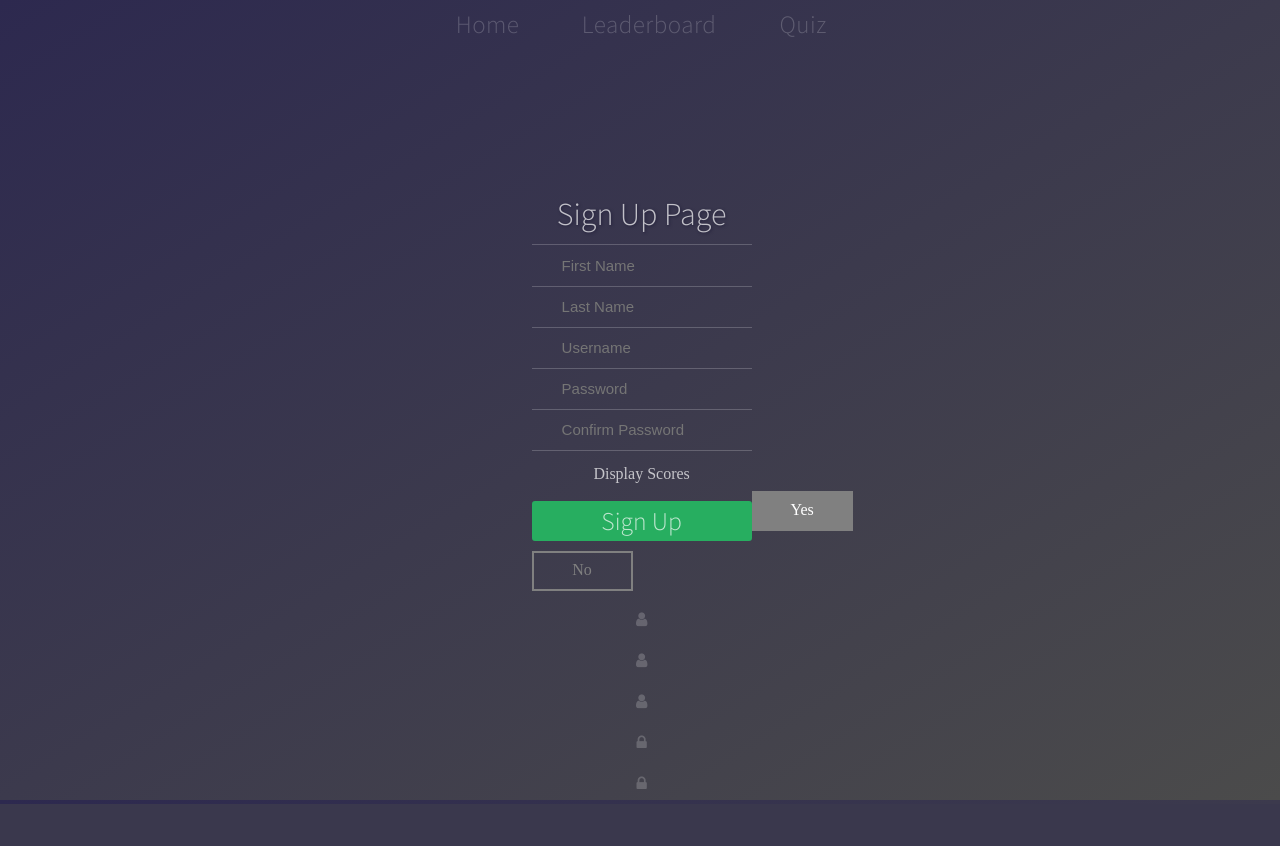
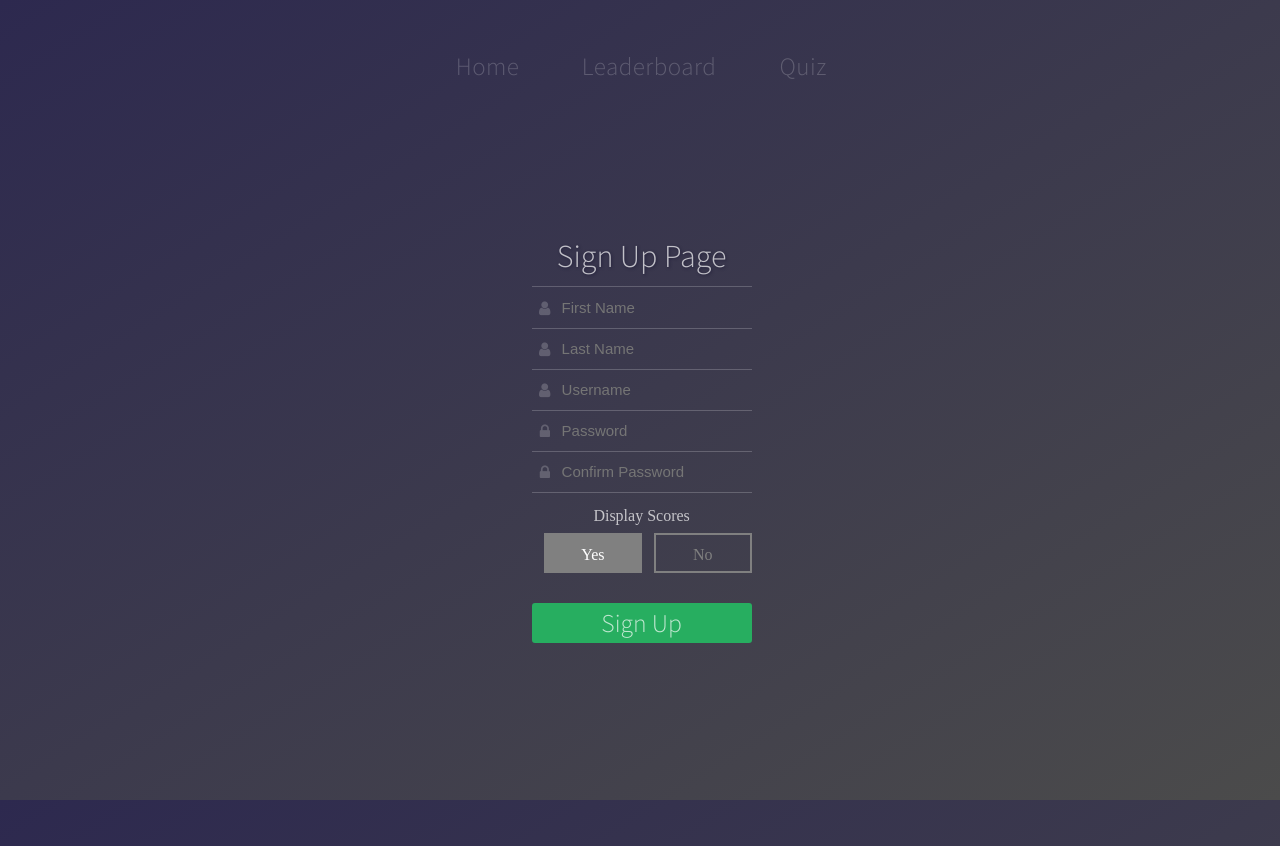
Before and after one commit to Josh-Cox/World-Flags-Quiz, a PHP site: page /php/register.php in a window 1280 px wide. Before the commit the page ends 804 px from the top, so only its background shows below. Run offline with PHP 8.4, Linux system fonts and the light colour scheme; some libraries are stand-ins or nearby versions.

Commit message:
Finished sign in page design

```diff
--- a/src/css/navbar.css
+++ b/src/css/navbar.css
@@ -1,10 +1,14 @@
 @import url(https://fonts.googleapis.com/css?family=Source+Sans+Pro:200,300,400,700);
+
+.navbar {
+    margin-top: 50px;
+}
 
 nav {
     text-align: center;
     height: 35px;
     list-style-type: none;
-    width: 800px;
+    width: clamp(400px, 50%, 800px);
     margin: auto;
     border-radius: 100px;
 }
--- a/src/css/register.css
+++ b/src/css/register.css
@@ -59,13 +59,25 @@ button:hover {
 form {
     margin: 0;
     display: grid;
-    justify-content: start;
+    justify-content: center;
     row-gap: 20px;
-    grid-template-columns: 220px 220px;
+    grid-template-columns: 110px 110px;
     grid-template-rows: 21px 21px 21px 21px 21px 21px 40px 40px 21px 21px 21px 21px 21px;
 }
 
+input, i, p, button {
+    grid-column: span 2;
+}
+
+input[value=no] {
+    grid-row-start: 8;
+    grid-row-end: 8;
+}
+
 input {
+    display: flex;
+    justify-content: center;
+    align-items: center;
     margin: 0;
     height: 100%;
     font-size: 15px;
@@ -76,18 +88,7 @@ input {
     padding-bottom: 10px;
     padding-top: 10px;
     padding-left: 30px;
-
     border-bottom: 1px solid rgb(255, 255, 255, 0.2);
-}
-
-input, i, p, button {
-    grid-column-start: 1;
-    grid-column-end: 2;
-}
-
-input[value=no] {
-    grid-row-start: 8;
-    grid-row-end: 8;
 }
 
 p {
@@ -100,27 +101,30 @@ p {
     color: rgb(255, 255, 255, 0.2);
 }
 
-#user-icon {
+#fName-icon {
+    bottom: 1680%;
+    right: 44%;
+}
 
+#lName-icon {
+    bottom: 1680%;
+    right: 44%;
+}
+
+#userName-icon {
+    bottom: 1680%;
+    right: 44%;
 }
 
 #pwd-icon {
-
-}
-
-#userName-icon {
-
-}
-
-#pwd-icon {
-
+    bottom: 1680%;
+    right: 44%;
 }
 
 #cPwd-icon {
-
+    bottom: 1680%;
+    right: 44%;
 }
-
-
 
 a {
     color: rgb(255, 255, 255, 0.7);
@@ -152,13 +156,20 @@ background: rgb(255, 255, 255, 0);
 }
 
 label {
-width: 15%;
+width: 25%;
 background: rgb(255, 255, 255, 0);
 font-size: 1em;
-text-align: center;
-padding: 0.5em 2em;
+padding: 10% 30%;
 border: 2px solid grey;
 color: grey
+}
+
+label[for=radioYes] {
+    margin-left: 12.5px;
+}
+
+label[for=radioNo] {
+    margin-left: 12.5px;
 }
 
 label:hover {
--- a/src/php/register.php
+++ b/src/php/register.php
@@ -21,11 +21,11 @@
                     <input type="password" name="pwd" placeholder="Password">
                     <input type="password" name="cPwd" placeholder="Confirm Password">
                     <p>Display Scores</p>
-                    <button type="submit" name="submit" id="signup">Sign Up</button>
                     <input type="radio" id="radioYes" name="display" value="yes" checked>
                     <label for="radioYes" chec>Yes</label>
                     <input type="radio" id="radioNo" name="display" value="no">
                     <label for="radioNo" chec>No</label>
+                    <button type="submit" name="submit" id="signup">Sign Up</button>
                     <i class="fa fa-user" id="fName-icon"></i>
                     <i class="fa fa-user" id="lName-icon"></i>
                     <i class="fa fa-user" id="userName-icon"></i>
```
